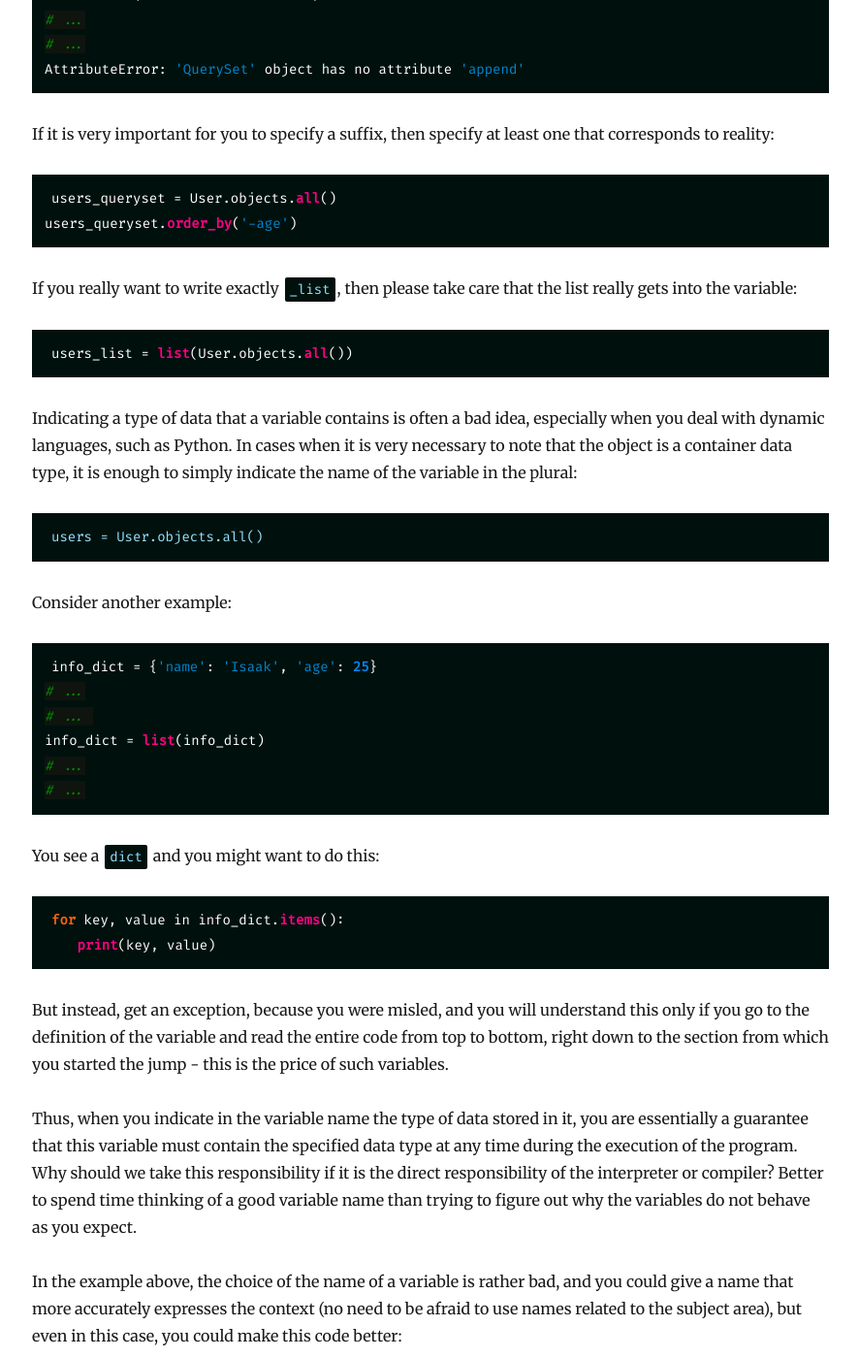
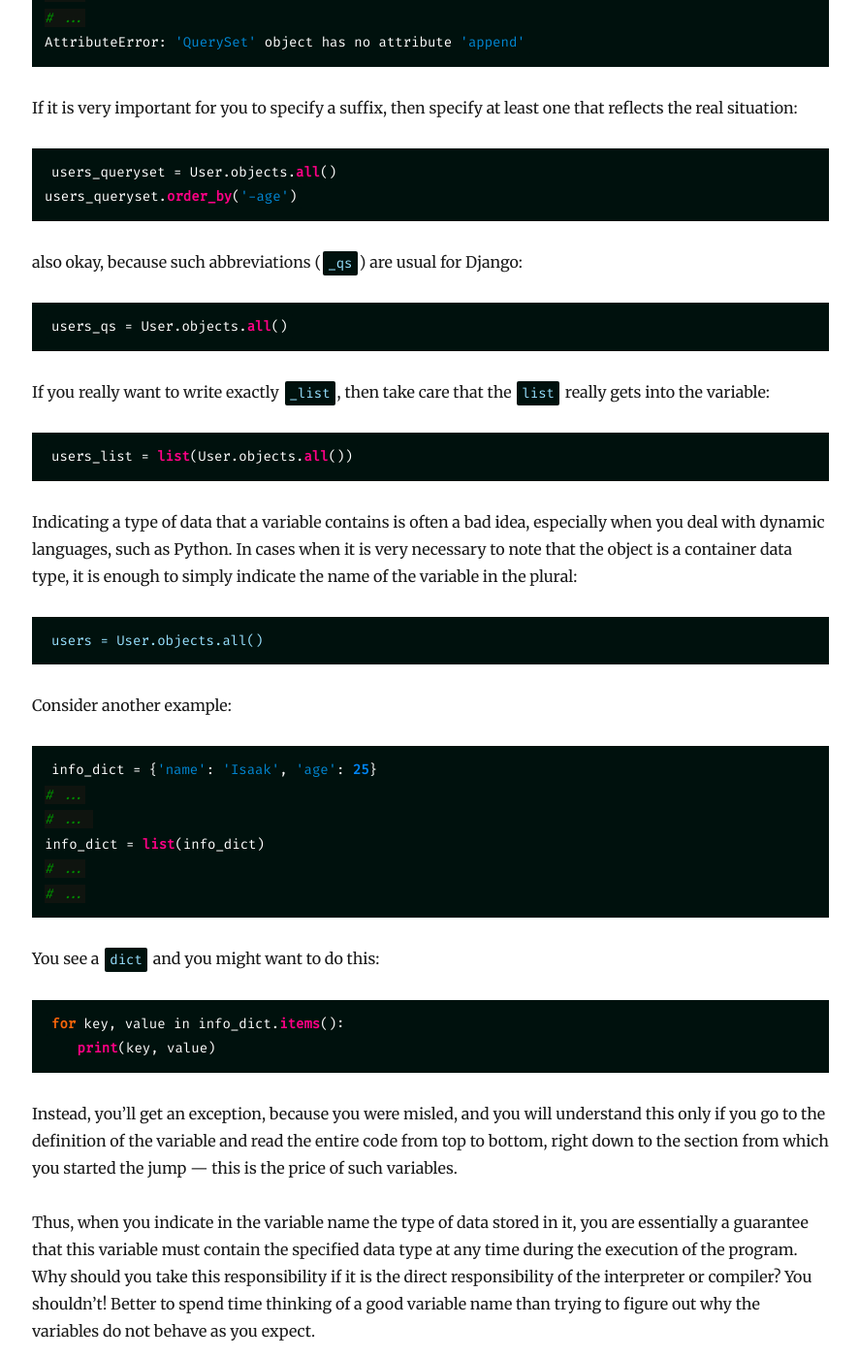
Before and after one commit to lk-geimfari/lk-geimfari.github.io, a Jekyll site: the page built from _posts/2020-07-05-a-few-thoughts-about-naming.md, in a window 1280 px wide and 1400 px high, scrolled down 2383 px. Shown: the whole window at 97% size, without its empty margins (196-1082 px from the left). Built offline with Jekyll 4.4.1, drawn with Linux system fonts in a browser that asks for light colours; nearby versions of some CDN libraries; some of the changed text lies outside the part shown.

Commit message:
Fixed grammar mistakes

````diff
--- a/_posts/2020-07-05-a-few-thoughts-about-naming.md
+++ b/_posts/2020-07-05-a-few-thoughts-about-naming.md
@@ -13,14 +13,13 @@ attributes of elegant and clean code, that clearly reflects the intentions of th
 without assumptions about what was meant.
 
 In this article, we will talk about code that is the exact opposite of the one described
-above - about code that was written in a hurry, irresponsibly, and thoughtlessly.
+above - about code that was written carelessly or thoughtlessly.
 This article is a small confession, because I, like any other programmer, have also written such
 code in the past (in fact, I still write the bad code sometimes, though refactoring makes it much better).
-
 This is nothing terrible as long as we understand that we need to work on it.
 
-This article is translate of my article from [harb.com](https://habr.com/ru/post/508238/) so,
-if you know Russian then you can read origin version.
+This article is a translated version of my article from [harb.com](https://habr.com/ru/post/508238/) so,
+if you know Russian then you can read the origin version.
 
 Let's start.
 
@@ -75,15 +74,21 @@ Traceback (most recent call last):
 AttributeError: 'QuerySet' object has no attribute 'append'
 ```
 
-If it is very important for you to specify a suffix, then specify at least one that corresponds to reality:
-
+If it is very important for you to specify a suffix, then specify at least one that reflects the real situation:
 
 ```python
 users_queryset = User.objects.all()
 users_queryset.order_by('-age')
 ```
 
-If you really want to write exactly `_list`, then please take care that the list really gets into the variable:
+also okay, because such abbreviations (`_qs`) are usual for Django:
+
+```python
+users_qs = User.objects.all()
+```
+
+
+If you really want to write exactly `_list`, then take care that the `list` really gets into the variable:
 
 ```python
 users_list = list(User.objects.all())
@@ -115,15 +120,15 @@ for key, value in info_dict.items():
     print(key, value)
 ```
 
-But instead, get an exception, because you were misled, and you will understand this only
+Instead, you'll get an exception, because you were misled, and you will understand this only
 if you go to the definition of the variable and read the entire code from top to bottom,
-right down to the section from which you started the jump - this is the price of such variables.
+right down to the section from which you started the jump — this is the price of such variables.
 
-Thus, when you indicate in the variable name the type of data stored in it, you are essentially
-a guarantee that this variable must contain the specified data type at any time during the
-execution of the program. Why should we take this responsibility if it is the direct responsibility
-of the interpreter or compiler? Better to spend time thinking of a good variable name than trying to
-figure out why the variables do not behave as you expect.
+Thus, when you indicate in the variable name the type of data stored in it, you are essentially a
+guarantee that this variable must contain the specified data type at any time during the execution of the program.
+Why should you take this responsibility if it is the direct responsibility of the interpreter or compiler?
+You shouldn't! Better to spend time thinking of a good variable name than trying to figure out why the
+variables do not behave as you expect.
 
 In the example above, the choice of the name of a variable is rather bad, and you could give a
 name that more accurately expresses the context (no need to be afraid to use names related to the subject area),
````
Also changed, not shown: other parts of _posts/2020-07-05-a-few-thoughts-about-naming.md (+2 -2 lines).
